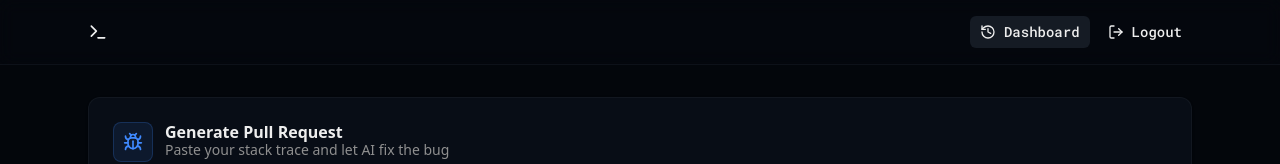
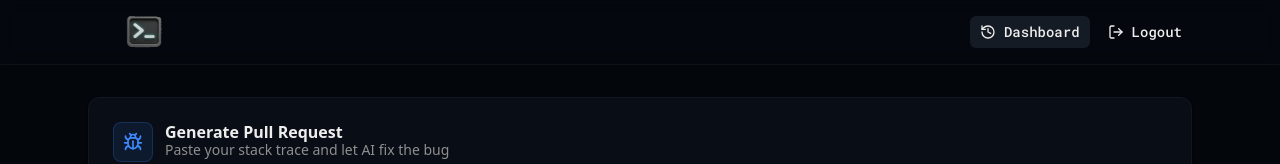
Before and after one commit to ProgramadoresSemPatria/HB03-2025_BUG_TO_PR, a Next.js app in the folder frontend/: page /dashboard in a window 1280 px wide. Shown: the top 164 px of the page. Built offline with nearby package versions, Linux system fonts and the light colour scheme; no server answers.

Commit message:
feat: implement GIF looping for logo in header to enhance visual engagement

```diff
--- a/frontend/src/components/shared/header.tsx
+++ b/frontend/src/components/shared/header.tsx
@@ -1,9 +1,10 @@
 "use client";
 
+import { useEffect, useRef } from "react";
 import Link from "next/link";
 import { usePathname } from "next/navigation";
 import { motion } from "framer-motion";
-import { Terminal, LogOut, History } from "lucide-react";
+import { LogOut, History } from "lucide-react";
 import { Button } from "@/components/ui/button";
 import { useScroll } from "@/hooks";
 import { ROUTES } from "@/constants";
@@ -16,13 +17,47 @@ interface HeaderProps {
 export function Header({ variant = "landing" }: HeaderProps) {
   const { scrolled, isMounted } = useScroll({ threshold: 20 });
   const pathname = usePathname();
+  const logoRef1 = useRef<HTMLImageElement>(null);
+  const logoRef2 = useRef<HTMLImageElement>(null);
+
+  useEffect(() => {
+    const ensureGifLoop = (img: HTMLImageElement | null) => {
+      if (!img) return;
+
+      const restartGif = () => {
+        const src = img.src;
+        img.src = "";
+        setTimeout(() => {
+          img.src = src;
+        }, 10);
+      };
+
+      img.addEventListener("load", () => {
+        img.style.imageRendering = "auto";
+      });
+
+      setInterval(() => {
+        if (img.complete) {
+          restartGif();
+        }
+      }, 5000);
+    };
+
+    ensureGifLoop(logoRef1.current);
+    ensureGifLoop(logoRef2.current);
+  }, []);
 
   if (variant === "app") {
     return (
       <header className="border-b border-border/40 bg-card/30 backdrop-blur-sm sticky top-0 z-50">
         <div className="w-full max-w-6xl mx-auto px-6 h-16 flex items-center justify-between">
-          <Link href={ROUTES.HOME} className="flex items-center hover:opacity-80 transition-opacity">
-            <Terminal className="h-5 w-5 text-foreground" />
+          <Link href={ROUTES.HOME} className="flex items-center hover:opacity-80 transition-opacity -ml-4 sm:-ml-6">
+            <img
+              src="/logo-animated.gif"
+              alt="Logo"
+              className="h-24 w-24 sm:h-32 sm:w-32 lg:h-40 lg:w-40 object-contain"
+              style={{ imageRendering: "auto" }}
+            />
           </Link>
 
           <div className="flex items-center gap-2">
@@ -115,8 +150,13 @@ export function Header({ variant = "landing" }: HeaderProps) {
         />
 
         <div className="relative flex items-center justify-between h-full">
-          <Link href={ROUTES.HOME} className="flex items-center hover:opacity-80 transition-opacity">
-            <Terminal className="h-5 w-5 text-foreground" />
+          <Link href={ROUTES.HOME} className="flex items-center hover:opacity-80 transition-opacity -ml-4 sm:-ml-6">
+            <img
+              src="/logo-animated.gif"
+              alt="Logo"
+              className="h-24 w-24 sm:h-32 sm:w-32 lg:h-40 lg:w-40 object-contain"
+              style={{ imageRendering: "auto" }}
+            />
           </Link>
 
           <motion.nav
```
Also changed, not shown: frontend/public/logo-animated.gif (added).
